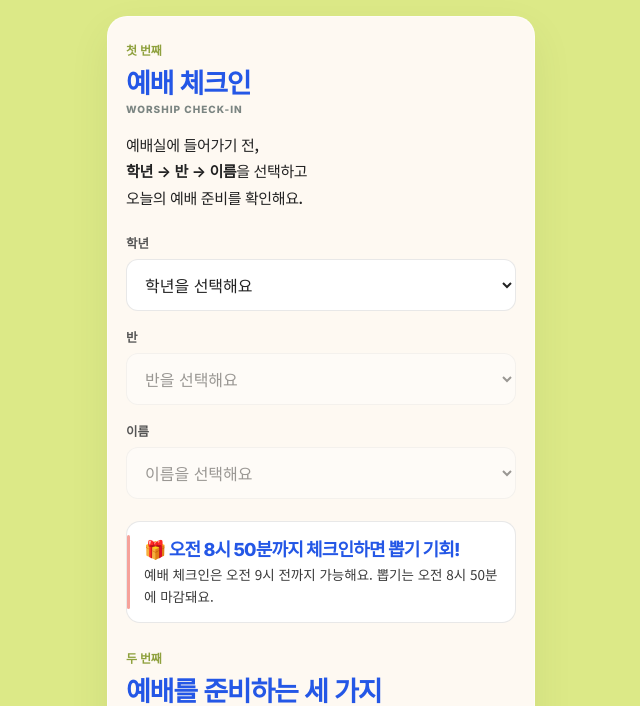
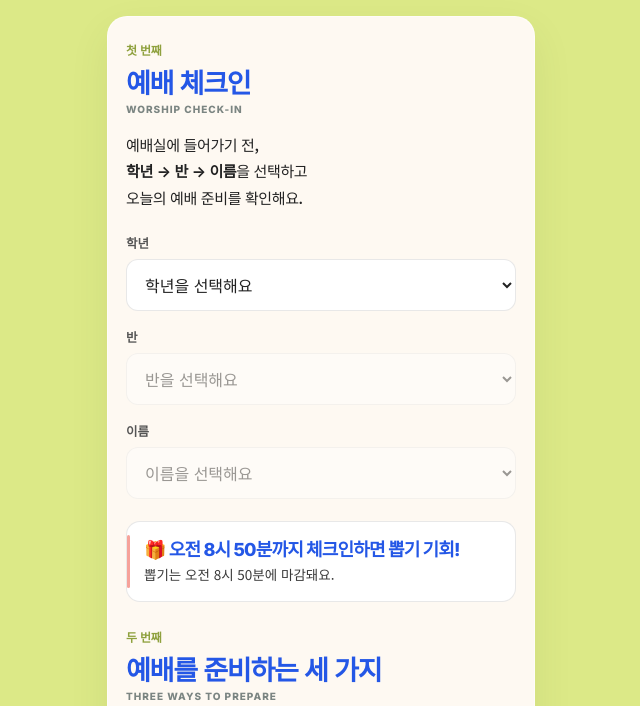
Before and after one commit to bless8100-alt/eyes-on-jesus, a plain HTML site: page index.html in a window 1280 px wide. Shown: the part 104-810 px from the top of the page, without its empty margins (319-959 px from the left). Drawn offline with Linux system fonts and the light colour scheme; no server answers.

Commit message:
Remove 9 AM check-in cutoff message

```diff
--- a/index.html
+++ b/index.html
@@ -79,7 +79,7 @@ button:disabled{opacity:.45;cursor:not-allowed}
 
     <div class="notice">
       <strong>🎁 오전 8시 50분까지 체크인하면 뽑기 기회!</strong>
-      예배 체크인은 오전 9시 전까지 가능해요. 뽑기는 오전 8시 50분에 마감돼요.
+      뽑기는 오전 8시 50분에 마감돼요.
     </div>
 
     <span class="step">두 번째</span>
```
